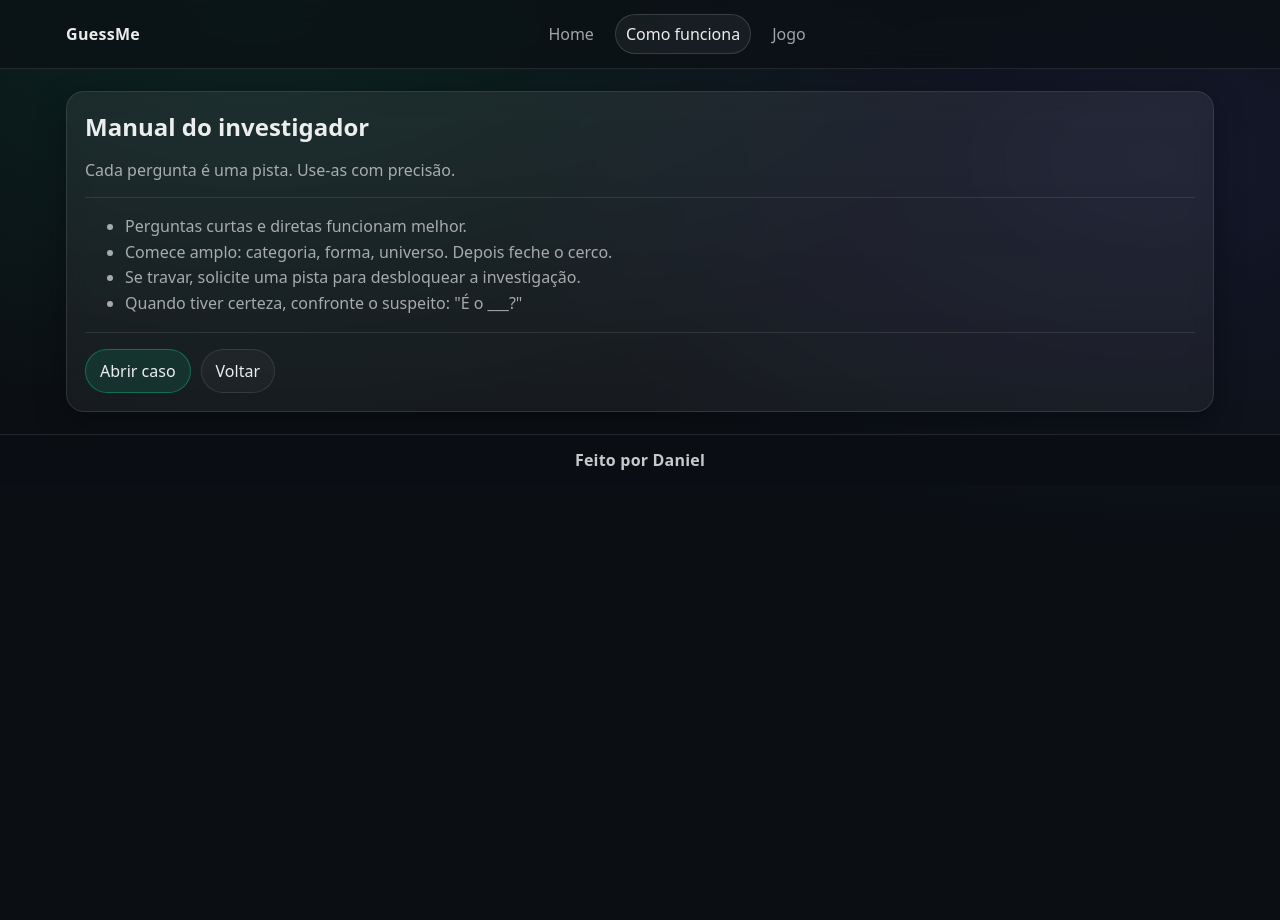
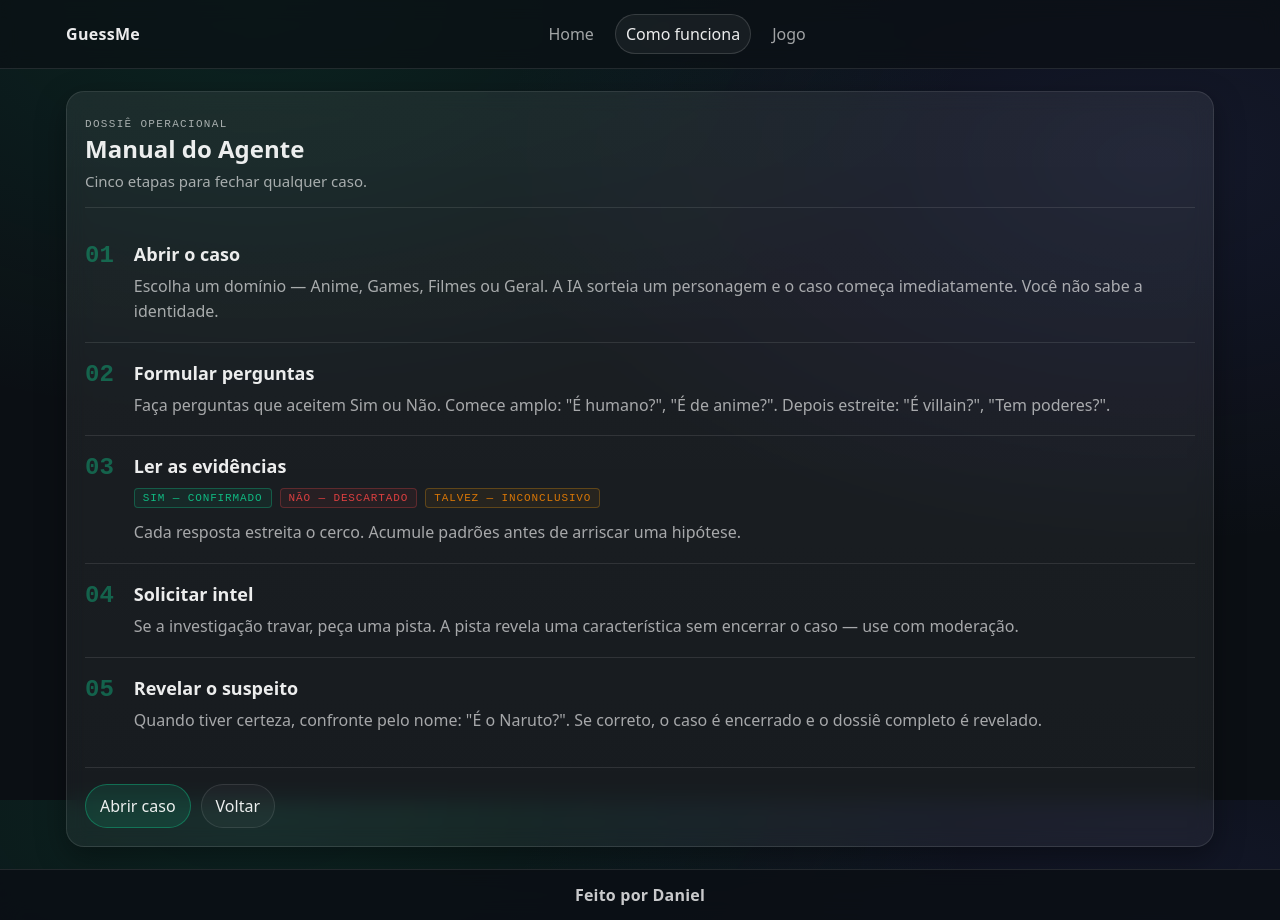
Before and after one commit to Daniel-Macedo-dev/GuessMe, a React (Vite) app in the folder guessme/: page /how-it-works in a window 1280 px wide. Before the commit the page ends 800 px from the top, so only its background shows below. Built offline with nearby package versions, Linux system fonts and the light colour scheme; no server answers.

Commit message:
feat(frontend): upgrade investigation experience

```diff
--- a/guessme/src/components/CategorySelect.tsx
+++ b/guessme/src/components/CategorySelect.tsx
@@ -5,9 +5,10 @@ type Props = {
   options: string[];
   onChange: (value: string) => void;
   disabled?: boolean;
+  label?: string;
 };
 
-export default function CategorySelect({ value, options, onChange, disabled }: Props) {
+export default function CategorySelect({ value, options, onChange, disabled, label }: Props) {
   const [open, setOpen] = useState(false);
   const rootRef = useRef<HTMLDivElement | null>(null);
 
@@ -61,6 +62,7 @@ export default function CategorySelect({ value, options, onChange, disabled }: P
         aria-haspopup="listbox"
         aria-expanded={open}
       >
+        {label && <span className="catSelectLabel">{label}</span>}
         <span className="catSelectValue">{safeValue}</span>
         <span className={`catSelectChevron ${open ? "open" : ""}`} aria-hidden="true" />
       </button>
--- a/guessme/src/components/GameHeader.tsx
+++ b/guessme/src/components/GameHeader.tsx
@@ -30,12 +30,13 @@ export default function GameHeader({
           </span>
         </h2>
         <p className="muted gameSubtitle">
-          Interrogue a IA com perguntas fechadas. Colete pistas. Quando souber a resposta, revele o suspeito.
+          Interrogue. Acumule evidências. Revele o suspeito.
         </p>
       </div>
 
       <div className="gameHeaderActions">
         <CategorySelect
+          label="Domínio"
           value={category}
           options={categories}
           onChange={onChangeCategory}
--- a/guessme/src/components/GameStatsBar.tsx
+++ b/guessme/src/components/GameStatsBar.tsx
@@ -1,6 +1,13 @@
 type Props = {
   questionsCount: number;
 };
+
+function investigationPhase(count: number): string {
+  if (count === 0) return "Caso recém-aberto";
+  if (count < 6) return "Fase inicial — explore o perfil";
+  if (count < 12) return "Fase intermediária — estreite o cerco";
+  return "Fase avançada — identifique o suspeito";
+}
 
 export default function GameStatsBar({ questionsCount }: Props) {
   return (
@@ -9,7 +16,7 @@ export default function GameStatsBar({ questionsCount }: Props) {
         <span className="statLabel">Interrogações</span>
         <span className="statValue">{questionsCount}</span>
       </div>
-      <div className="statHint muted">Interrogue com foco. Cada pergunta é uma pista.</div>
+      <div className="statPhase muted">{investigationPhase(questionsCount)}</div>
     </div>
   );
 }
--- a/guessme/src/pages/HowItWorks.tsx
+++ b/guessme/src/pages/HowItWorks.tsx
@@ -9,19 +9,75 @@ export default function HowItWorks() {
 
       <main className="main">
         <section className="panel pagePanel">
-          <h2 className="h2">Manual do investigador</h2>
-          <p className="muted">
-            Cada pergunta é uma pista. Use-as com precisão.
-          </p>
+          <div className="pageHeader">
+            <span className="caseLabel">Dossiê Operacional</span>
+            <h2 className="h2">Manual do Agente</h2>
+            <p className="muted pageLead">Cinco etapas para fechar qualquer caso.</p>
+          </div>
 
           <div className="divider" />
 
-          <ul className="list">
-            <li>Perguntas curtas e diretas funcionam melhor.</li>
-            <li>Comece amplo: categoria, forma, universo. Depois feche o cerco.</li>
-            <li>Se travar, solicite uma pista para desbloquear a investigação.</li>
-            <li>Quando tiver certeza, confronte o suspeito: "É o ___?"</li>
-          </ul>
+          <div className="manualSteps">
+            <div className="manualStep">
+              <div className="stepNumber">01</div>
+              <div className="stepContent">
+                <h3 className="stepTitle">Abrir o caso</h3>
+                <p className="muted">
+                  Escolha um domínio — Anime, Games, Filmes ou Geral. A IA sorteia um
+                  personagem e o caso começa imediatamente. Você não sabe a identidade.
+                </p>
+              </div>
+            </div>
+
+            <div className="manualStep">
+              <div className="stepNumber">02</div>
+              <div className="stepContent">
+                <h3 className="stepTitle">Formular perguntas</h3>
+                <p className="muted">
+                  Faça perguntas que aceitem Sim ou Não. Comece amplo: "É humano?",
+                  "É de anime?". Depois estreite: "É villain?", "Tem poderes?".
+                </p>
+              </div>
+            </div>
+
+            <div className="manualStep">
+              <div className="stepNumber">03</div>
+              <div className="stepContent">
+                <h3 className="stepTitle">Ler as evidências</h3>
+                <div className="evidenceLegend">
+                  <span className="evidenceTag evidenceSim">Sim — confirmado</span>
+                  <span className="evidenceTag evidenceNao">Não — descartado</span>
+                  <span className="evidenceTag evidenceTalvez">Talvez — inconclusivo</span>
+                </div>
+                <p className="muted">
+                  Cada resposta estreita o cerco. Acumule padrões antes de arriscar
+                  uma hipótese.
+                </p>
+              </div>
+            </div>
+
+            <div className="manualStep">
+              <div className="stepNumber">04</div>
+              <div className="stepContent">
+                <h3 className="stepTitle">Solicitar intel</h3>
+                <p className="muted">
+                  Se a investigação travar, peça uma pista. A pista revela uma
+                  característica sem encerrar o caso — use com moderação.
+                </p>
+              </div>
+            </div>
+
+            <div className="manualStep">
+              <div className="stepNumber">05</div>
+              <div className="stepContent">
+                <h3 className="stepTitle">Revelar o suspeito</h3>
+                <p className="muted">
+                  Quando tiver certeza, confronte pelo nome: "É o Naruto?". Se correto,
+                  o caso é encerrado e o dossiê completo é revelado.
+                </p>
+              </div>
+            </div>
+          </div>
 
           <div className="divider" />
 
--- a/guessme/src/styles/index.css
+++ b/guessme/src/styles/index.css
@@ -145,7 +145,7 @@ a:focus-visible{
   border: 1px solid var(--border);
   background: rgba(255,255,255,0.03);
 }
-.cardTitle{ font-weight: 900; margin-bottom: 6px; }
+.cardTitle{ font-weight: 900; font-size: 16px; margin: 0 0 6px; }
 .cardText{ color: var(--muted); line-height: 1.45; }
 
 .pagePanel{ padding: 18px; }
@@ -186,8 +186,6 @@ a:focus-visible{
 .stat{ display:flex; flex-direction:column; }
 .statLabel{ font-size: 11px; color: var(--muted); font-family: var(--font-mono); text-transform: uppercase; letter-spacing: 0.10em; }
 .statValue{ font-size: 18px; font-weight: 900; font-family: var(--font-mono); }
-.statHint{ font-size: 13px; }
-
 .chips{ display:flex; flex-wrap:wrap; gap: 8px; margin-bottom: 12px; }
 .chip{
   padding: 8px 10px;
@@ -523,8 +521,9 @@ a:focus-visible{
 }
 /* ===== Game header spacing ===== */
 .gameSubtitle{
-  margin: 10px 0 0; /* antes tava muito colado */
+  margin: 6px 0 0;
   line-height: 1.6;
+  font-size: 14px;
 }
 
 /* ===== Select dark (sem dropdown branco gigante) ===== */
@@ -793,3 +792,127 @@ a:focus-visible{
   text-transform: uppercase;
   color: var(--accent-evidence);
 }
+
+/* ===== Home: step card labels ===== */
+.cardStep{
+  font-family: var(--font-mono);
+  font-size: 11px;
+  letter-spacing: 0.14em;
+  text-transform: uppercase;
+  color: var(--accent);
+  opacity: 0.7;
+  margin-bottom: 8px;
+}
+
+/* ===== CategorySelect label prefix ===== */
+.catSelectLabel{
+  font-family: var(--font-mono);
+  font-size: 11px;
+  letter-spacing: 0.12em;
+  text-transform: uppercase;
+  color: var(--muted);
+  margin-right: 6px;
+  flex-shrink: 0;
+}
+
+/* ===== GameStatsBar: dynamic phase text ===== */
+.statPhase{
+  font-size: 13px;
+  font-family: var(--font-mono);
+  letter-spacing: 0.04em;
+}
+
+/* ===== HowItWorks: Agent Manual ===== */
+.pageHeader{
+  margin-bottom: 6px;
+}
+
+.pageLead{
+  margin: 6px 0 0;
+  font-size: 15px;
+}
+
+.manualSteps{
+  display: flex;
+  flex-direction: column;
+}
+
+.manualStep{
+  display: flex;
+  gap: 20px;
+  padding: 18px 0;
+  border-bottom: 1px solid var(--border);
+}
+
+.manualStep:last-child{
+  border-bottom: none;
+}
+
+.stepNumber{
+  font-family: var(--font-mono);
+  font-size: 24px;
+  font-weight: 900;
+  color: var(--accent);
+  opacity: 0.45;
+  min-width: 28px;
+  line-height: 1;
+  padding-top: 2px;
+}
+
+.stepContent{
+  flex: 1;
+}
+
+.stepTitle{
+  font-size: 18px;
+  font-weight: 700;
+  margin: 0 0 8px;
+}
+
+.stepContent p{
+  margin: 0;
+  line-height: 1.55;
+}
+
+/* Evidence legend tags (HowItWorks) */
+.evidenceLegend{
+  display: flex;
+  gap: 8px;
+  flex-wrap: wrap;
+  margin: 10px 0 12px;
+}
+
+.evidenceTag{
+  font-family: var(--font-mono);
+  font-size: 11px;
+  letter-spacing: 0.08em;
+  text-transform: uppercase;
+  padding: 3px 8px;
+  border-radius: 4px;
+  border: 1px solid;
+}
+
+.evidenceSim{
+  color: var(--accent);
+  border-color: rgba(16,185,129,0.35);
+  background: rgba(16,185,129,0.08);
+}
+
+.evidenceNao{
+  color: rgba(239,68,68,0.90);
+  border-color: rgba(239,68,68,0.28);
+  background: rgba(239,68,68,0.07);
+}
+
+.evidenceTalvez{
+  color: var(--accent-evidence);
+  border-color: rgba(245,158,11,0.28);
+  background: rgba(245,158,11,0.06);
+}
+
+/* Responsive: tighter on narrow screens */
+@media (max-width: 480px){
+  .heroTitle{ font-size: 30px; }
+  .stepNumber{ font-size: 20px; min-width: 22px; }
+  .manualStep{ gap: 12px; padding: 14px 0; }
+}
```
Also changed, not shown: guessme/src/pages/Home.tsx (+15 -9 lines).
